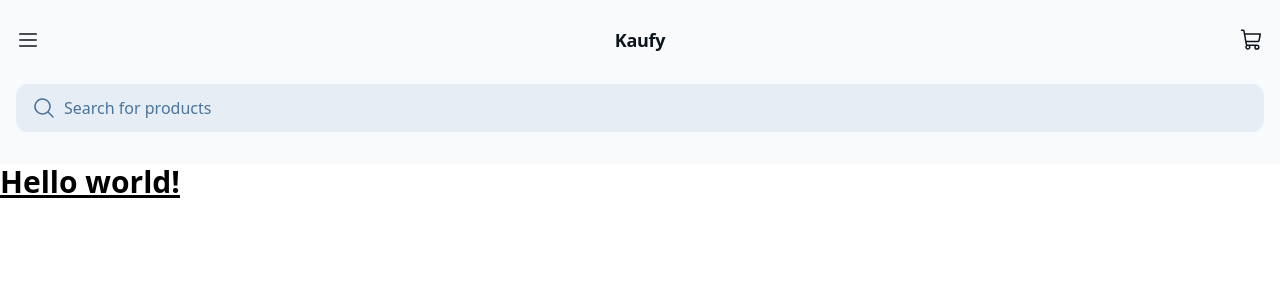
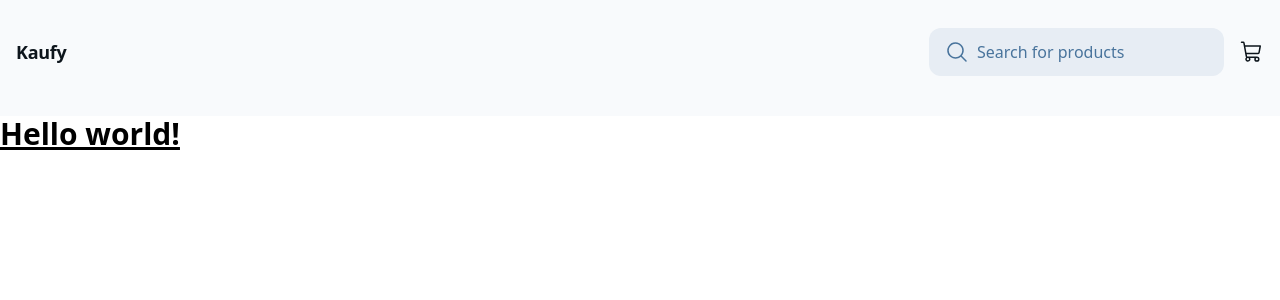
Before and after one commit to AleandroPresta/kaufy, an Angular app: page / in a window 1280 px wide. Shown: the top 300 px of the page. Built offline with nearby package versions, Linux system fonts and the light colour scheme.

Commit message:
Added search bar to icon-group

```diff
--- /dev/null
+++ b/src/app/components/nav/icon-group/icon-group.component.html
@@ -0,0 +1,25 @@
+<div class="flex items-center justify-end">
+    <app-search-bar class="hidden sm:block"></app-search-bar>
+    <button
+        class="flex max-w-[480px] cursor-pointer items-center justify-center overflow-hidden rounded-full h-12 bg-transparent text-[#0d151c] gap-2 text-base font-bold leading-normal tracking-[0.015em] min-w-0 p-0"
+    >
+        <div
+            class="text-[#0d151c]"
+            data-icon="ShoppingCart"
+            data-size="24px"
+            data-weight="regular"
+        >
+            <svg
+                xmlns="http://www.w3.org/2000/svg"
+                width="24px"
+                height="24px"
+                fill="currentColor"
+                viewBox="0 0 256 256"
+            >
+                <path
+                    d="M222.14,58.87A8,8,0,0,0,216,56H54.68L49.79,29.14A16,16,0,0,0,34.05,16H16a8,8,0,0,0,0,16h18L59.56,172.29a24,24,0,0,0,5.33,11.27,28,28,0,1,0,44.4,8.44h45.42A27.75,27.75,0,0,0,152,204a28,28,0,1,0,28-28H83.17a8,8,0,0,1-7.87-6.57L72.13,152h116a24,24,0,0,0,23.61-19.71l12.16-66.86A8,8,0,0,0,222.14,58.87ZM96,204a12,12,0,1,1-12-12A12,12,0,0,1,96,204Zm96,0a12,12,0,1,1-12-12A12,12,0,0,1,192,204Zm4-74.57A8,8,0,0,1,188.1,136H69.22L57.59,72H206.41Z"
+                ></path>
+            </svg>
+        </div>
+    </button>
+</div>
--- a/src/app/components/nav/nav.component.html
+++ b/src/app/components/nav/nav.component.html
@@ -1,55 +1,14 @@
 <div class="bg-slate-50">
     <div>
         <div class="flex items-center bg-slate-50 p-4 pb-2 justify-between">
-            <div
-                class="text-[#0d151c] flex size-12 shrink-0 items-center"
-                data-icon="List"
-                data-size="24px"
-                data-weight="regular"
-            >
-                <svg
-                    xmlns="http://www.w3.org/2000/svg"
-                    width="24px"
-                    height="24px"
-                    fill="currentColor"
-                    viewBox="0 0 256 256"
-                >
-                    <path
-                        d="M224,128a8,8,0,0,1-8,8H40a8,8,0,0,1,0-16H216A8,8,0,0,1,224,128ZM40,72H216a8,8,0,0,0,0-16H40a8,8,0,0,0,0,16ZM216,184H40a8,8,0,0,0,0,16H216a8,8,0,0,0,0-16Z"
-                    ></path>
-                </svg>
-            </div>
             <h2
-                class="text-[#0d151c] text-lg font-bold leading-tight tracking-[-0.015em] flex-1 text-center"
+                class="text-[#0d151c] text-lg font-bold leading-tight tracking-[-0.015em] flex-0 text-center"
             >
                 Kaufy
             </h2>
-            <div class="flex w-12 items-center justify-end">
-                <button
-                    class="flex max-w-[480px] cursor-pointer items-center justify-center overflow-hidden rounded-full h-12 bg-transparent text-[#0d151c] gap-2 text-base font-bold leading-normal tracking-[0.015em] min-w-0 p-0"
-                >
-                    <div
-                        class="text-[#0d151c]"
-                        data-icon="ShoppingCart"
-                        data-size="24px"
-                        data-weight="regular"
-                    >
-                        <svg
-                            xmlns="http://www.w3.org/2000/svg"
-                            width="24px"
-                            height="24px"
-                            fill="currentColor"
-                            viewBox="0 0 256 256"
-                        >
-                            <path
-                                d="M222.14,58.87A8,8,0,0,0,216,56H54.68L49.79,29.14A16,16,0,0,0,34.05,16H16a8,8,0,0,0,0,16h18L59.56,172.29a24,24,0,0,0,5.33,11.27,28,28,0,1,0,44.4,8.44h45.42A27.75,27.75,0,0,0,152,204a28,28,0,1,0,28-28H83.17a8,8,0,0,1-7.87-6.57L72.13,152h116a24,24,0,0,0,23.61-19.71l12.16-66.86A8,8,0,0,0,222.14,58.87ZM96,204a12,12,0,1,1-12-12A12,12,0,0,1,96,204Zm96,0a12,12,0,1,1-12-12A12,12,0,0,1,192,204Zm4-74.57A8,8,0,0,1,188.1,136H69.22L57.59,72H206.41Z"
-                            ></path>
-                        </svg>
-                    </div>
-                </button>
-            </div>
+            <app-icon-group></app-icon-group>
         </div>
-        <app-search-bar></app-search-bar>
+        <app-search-bar class="sm:hidden"></app-search-bar>
     </div>
     <div><div class="h-5 bg-slate-50"></div></div>
 </div>
```
Also changed, not shown: src/app/components/nav/icon-group/icon-group.component.ts (added, +10 -0 lines), src/app/components/nav/nav.component.ts (+6 -7 lines), src/app/components/nav/icon-group/icon-group.component.css (added), 1 other file (tests, documents, lock files or other folders).
